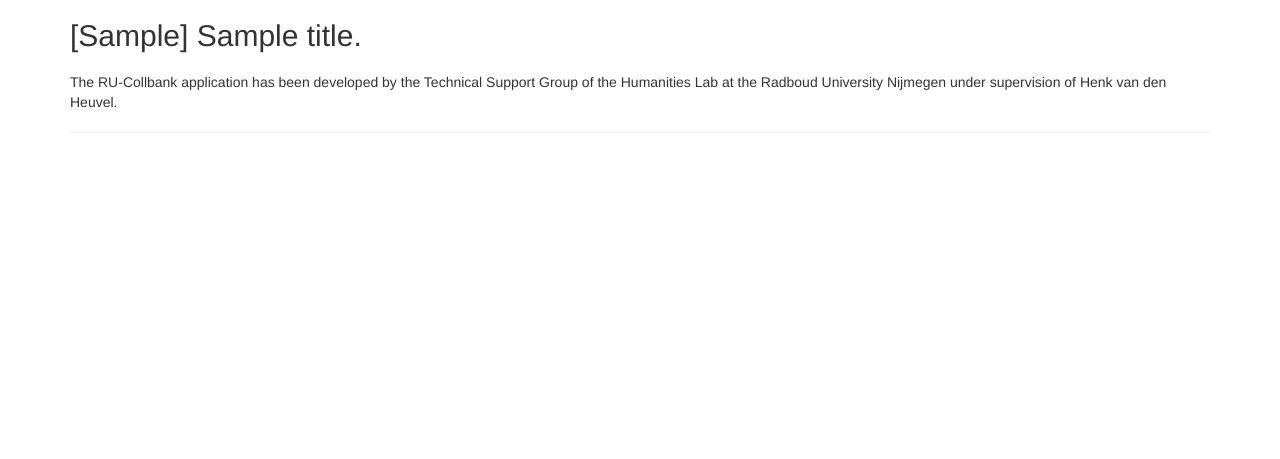
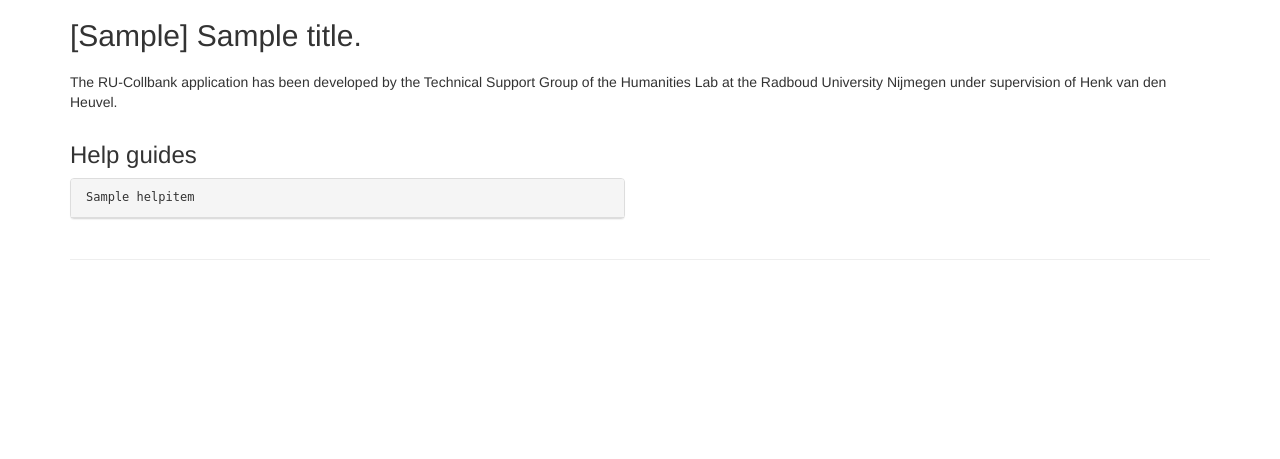
Before and after one commit to ErwinKomen/RU-collbank, a Django app: template collbank/collbank/collection/templates/collection/about.html in a window 1280 px wide. Shown: the part 51-510 px from the top of the page. Run offline with Django 3.2, Linux system fonts and the light colour scheme; the template is opened without the code that fills it: values that come from a table or form of the project are taken from there, others are empty; tables that the repository leaves empty hold one stand-in row (values such as "Sample post"); parts of the project's set-up code (start-up, migrations or seed data) failed here and were passed over; some libraries are stand-ins or nearby versions.

Commit message:
Added [HelpItem] model and processing Show help guies in about.html

```diff
--- a/collbank/collbank/collection/admin.py
+++ b/collbank/collbank/collection/admin.py
@@ -1956,9 +1956,15 @@
         obj.save()
 
 
+class HelpItemAdmin(admin.ModelAdmin):
+    list_display = ['tag', 'title']
+
+
+
 # Models that serve others
 admin.site.register(FieldChoice, FieldChoiceAdmin)
 admin.site.register(HelpChoice)
+admin.site.register(HelpItem, HelpItemAdmin)
 
 # Models for the collection record
 admin.site.register(Title)
--- a/collbank/collbank/collection/models.py
+++ b/collbank/collbank/collection/models.py
@@ -17,6 +17,7 @@
 import json
 import sys
 import os, time
+import markdown
 
 from collbank.settings import REGISTRY_URL, REGISTRY_DIR, PUBLISH_DIR
 from collbank.basic.utils import ErrHandle
@@ -642,6 +643,36 @@
         return obj
 
 
+class HelpItem(models.Model):
+    """A help item that can be shown in the collbank/about page"""
+
+    # [1] obligatory tag
+    tag = models.CharField("HTML tag",max_length=MAX_NAME_LEN)
+    # [1] There must be a title
+    title = models.CharField("Title",max_length=MAX_STRING_LEN, default="SPECIFY title")
+    # [0-1] The content can be specified later
+    content = models.TextField("Markdown content", blank=True, null=True)
+
+    def __str__(self):
+        return self.tag
+
+    def save(self, **kwargs):
+        # Double check whether obligatory fields are there
+        if self.tag is None:
+            self.tag = "html_tag_{}".format( HelpItem.objects.count() + 1)
+        # Perform the actual saving
+        response = super(HelpItem, self).save(**kwargs)
+        # Return results
+        return response
+
+    def get_content_markdown(self):
+        """Show the content via markdown"""
+
+        sBack = ""
+        if not self.content is None:
+            sBack = markdown.markdown(self.content)
+        return sBack
+
 
 # ========================= COLLECTION MODELS ==========================
 
--- a/collbank/collbank/collection/templates/collection/about.html
+++ b/collbank/collbank/collection/templates/collection/about.html
@@ -5,6 +5,32 @@
 <h2>{{ title }}.</h2>
 <h3>{{ message }}</h3>
 
-<p>The RU-Collbank application has been developed by the Technical Support Group of the Humanities Lab at the Radboud University Nijmegen under supervision of Henk van den Heuvel.</p>
+<p>The RU-Collbank application has been developed by the Technical Support Group of the Humanities Lab
+  at the Radboud University Nijmegen under supervision of Henk van den Heuvel.</p>
+
+<div class="row">
+  <div class="col-md-6">
+    <!-- Help information-->
+    <h3>Help guides</h3>
+    {% for helpitem in helpitems %}
+    <div class="panel panel-default">
+      <div class="panel-heading information" data-toggle="collapse"
+           data-target="#{{helpitem.tag}}">{{helpitem.title}}</div>
+      <div id="{{helpitem.tag}}" class="information collapse">
+        {{helpitem.get_content_markdown|safe}}
+      </div>
+    </div>
+    {% endfor %}
+
+  </div>
+
+  <!-- Fill in the right column-->
+  <div class="col-md-6">
+    <!-- No content yet -->
+  </div>
+
+</div>
+
+
 
 {% endblock %}
--- a/collbank/collbank/collection/views.py
+++ b/collbank/collbank/collection/views.py
@@ -769,6 +769,10 @@
                    year=datetime.now().year)
     context = get_application_context(request, context)
 
+    # Add help items
+    helpitems = HelpItem.objects.all()
+    context['helpitems'] = helpitems
+
     response = render(request, 'collection/about.html', context)
     return response
 
--- a/collbank/collbank/reader/views.py
+++ b/collbank/collbank/reader/views.py
@@ -991,7 +991,7 @@
     template_name = "reader/vloitem_uploaded.html"
 
     def is_vlo_editor(self):
-        allowed_groups = ['collbank_moderator', 'collbank_userplus']
+        allowed_groups = ['collbank_moderator', 'collbank_userplus', 'vloitem_editor']
         bResult = self.user_is_superuser()
         if not bResult:
             for group in allowed_groups:
```
